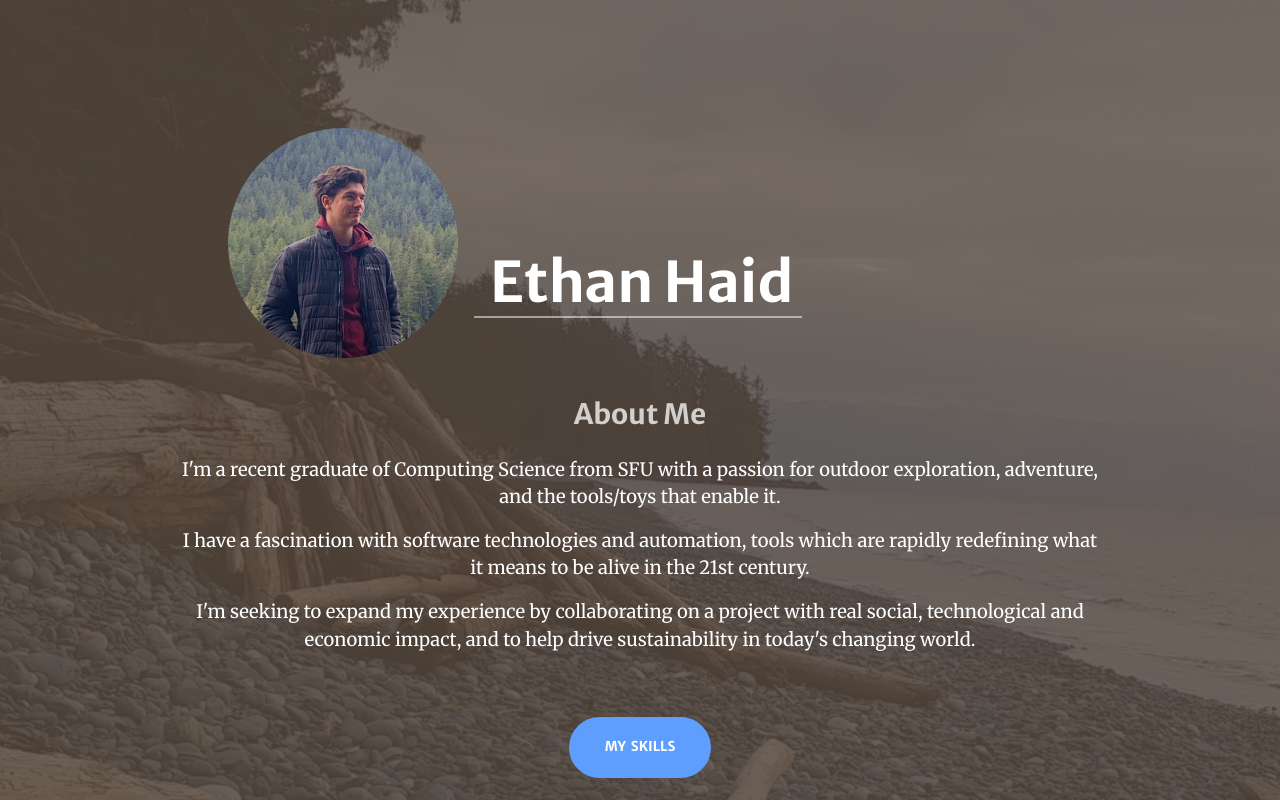
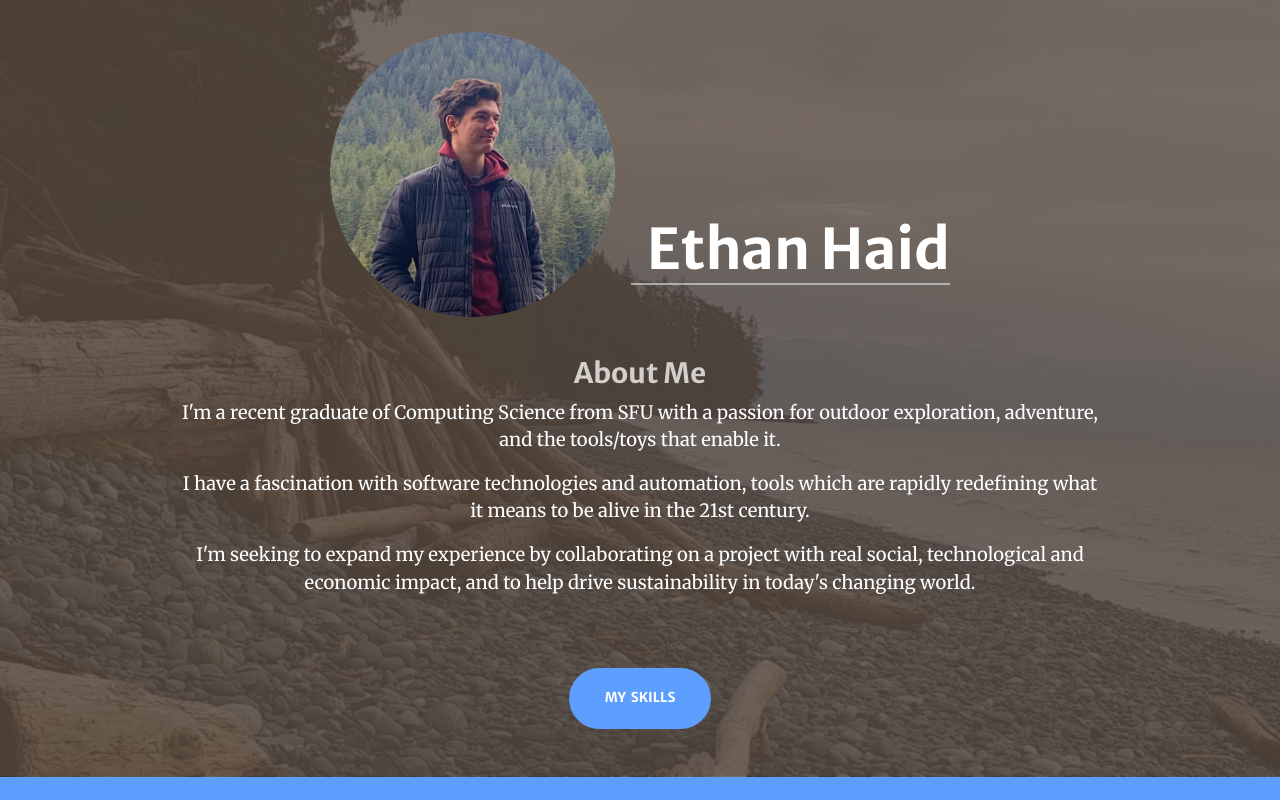
Before and after one commit to EthanHaid/haid.ca, a website with bundled scripts: page index.html in a window 1280 px wide. Shown: the top 800 px of the page. Built offline with nearby package versions, Linux system fonts and the light colour scheme.

Commit message:
format masthead

```diff
--- a/css/custom.css
+++ b/css/custom.css
@@ -1,17 +1,36 @@
 .masthead {
-  padding: 8rem 0;
+  padding: 2rem 0;
+}
+
+.profile-img {
+  width: 25%;
+  border-radius: 50%;
 }
 
 .title-name {
-  margin: 0 1rem 4rem 1rem;
-  padding: 0 0.5rem 0 1rem;
   border-bottom: 2px solid rgba(255, 255, 255, 0.5);
   font-weight: bold;
+  margin: auto auto 2rem 1rem;
 }
 
-.mast-title {
-  display: flex;
-  flex-direction: row;
+@media (min-width: 320px) {
+  .title-name {
+    padding: 0 0 0 1rem;
+  }
+
+  .btn-skills,
+  .mast-content {
+    margin-top: 1.5rem;
+
+  }
+}
+
+@media (min-width: 768px) {
+  .btn-skills,
+  .mast-content {
+    margin-top: 2.5rem;
+    margin-bottom: 1rem;
+  }
 }
 
 .card-img-top {
--- a/index.html
+++ b/index.html
@@ -60,15 +60,12 @@
   <header class="masthead">
     <div class="container">
       <div class="row align-items-center justify-content-center text-center">
-        <div class="mast-title col-lg-10">
-          <div class="mx-4"></div>
-          <img src="img/headshot.jpg" class="mb-4 rounded-circle w-25 h-25">
-          <div class="align-self-end">
-            <h1 class="title-name text-white">Ethan Haid</h1>
-          </div>
+        <img src="img/headshot.jpg" class="profile-img">
+        <div class="align-self-end">
+          <h1 class="title-name text-white">Ethan Haid</h1>
         </div>
-        <div class="col-lg-10 align-self-baseline">
-          <h3 class="text-white-75 font-weight-bold mt-3 mb-4">About Me</h3>
+        <div class="mast-content col-lg-10 align-self-baseline">
+          <h3 class="text-white-75 font-weight-bold">About Me</h3>
           <p class="text-white">
             I'm a recent graduate of Computing Science from SFU with a passion for outdoor
             exploration, adventure, and the tools/toys that enable it.
@@ -82,8 +79,8 @@
             technological and economic impact, and to help drive sustainability in today's changing world.
           </p>
         </div>
-        <div class="col-lg-10 mt-5">
-          <a class="btn btn-primary btn-xl js-scroll-trigger" href="#skills">My &nbsp;Skills</a>
+        <div class="col-lg-10">
+          <a class="btn-skills btn btn-primary btn-xl js-scroll-trigger" href="#skills">My &nbsp;Skills</a>
         </div>
       </div>
     </div>
@@ -157,20 +154,6 @@
         </div>
         <div class="col-lg-6 mb-4">
           <div class="card h-100">
-            <a target="_blank" href="https://github.com/EthanHaid/im-okay"><img class="card-img-top" src="img/im-okay.png" alt=""></a>
-            <div class="card-body">
-              <h4 class="card-title mb-0"><a href="https://github.com/EthanHaid/im-okay">I'm Okay</a></h4>
-              <em>Automated safety check-in service for disaster scenarios</em>
-              <ul class="card-text mt-3">
-                <li>Deployed with AWS CDK, AWS Lambda, AWS ApiGateway</li>
-                <li>Vue3, Typescript, Three.js, Harp.gl, FastAPI</li>
-                <li>nwHacks 2022 Submission</li>
-              </ul>
-            </div>
-          </div>
-        </div>
-        <div class="col-lg-6 mb-4">
-          <div class="card h-100">
             <a target="_blank" href="https://github.com/awtkns/bin-it"><img class="card-img-top" src="img/bin-it.png" alt=""></a>
             <div class="card-body">
               <h4 class="card-title mb-0"><a href="https://github.com/awtkns/bin-it">Bin it!</a></h4>
@@ -178,6 +161,20 @@
               <ul class="card-text mt-3">
                 <li>Used Google Machine Vision to recognize objects, look up their materials, and suggest a recycling plan for minimal environmental impact</li>
                 <li>nwHacks 2020, Wolfram Alpha Award Winner 🏅</li>
+              </ul>
+            </div>
+          </div>
+        </div>
+        <div class="col-lg-6 mb-4">
+          <div class="card h-100">
+            <a target="_blank" href="https://github.com/EthanHaid/im-okay"><img class="card-img-top" src="img/im-okay.png" alt=""></a>
+            <div class="card-body">
+              <h4 class="card-title mb-0"><a href="https://github.com/EthanHaid/im-okay">I'm Okay</a></h4>
+              <em>Automated safety check-in service for disaster scenarios</em>
+              <ul class="card-text mt-3">
+                <li>Deployed with aws CDK, aws Lambda, aws ApiGateway</li>
+                <li>Vue3, Typescript, Three.js, Harp.gl, FastAPI</li>
+                <li>nwHacks 2022 Submission</li>
               </ul>
             </div>
           </div>
```
